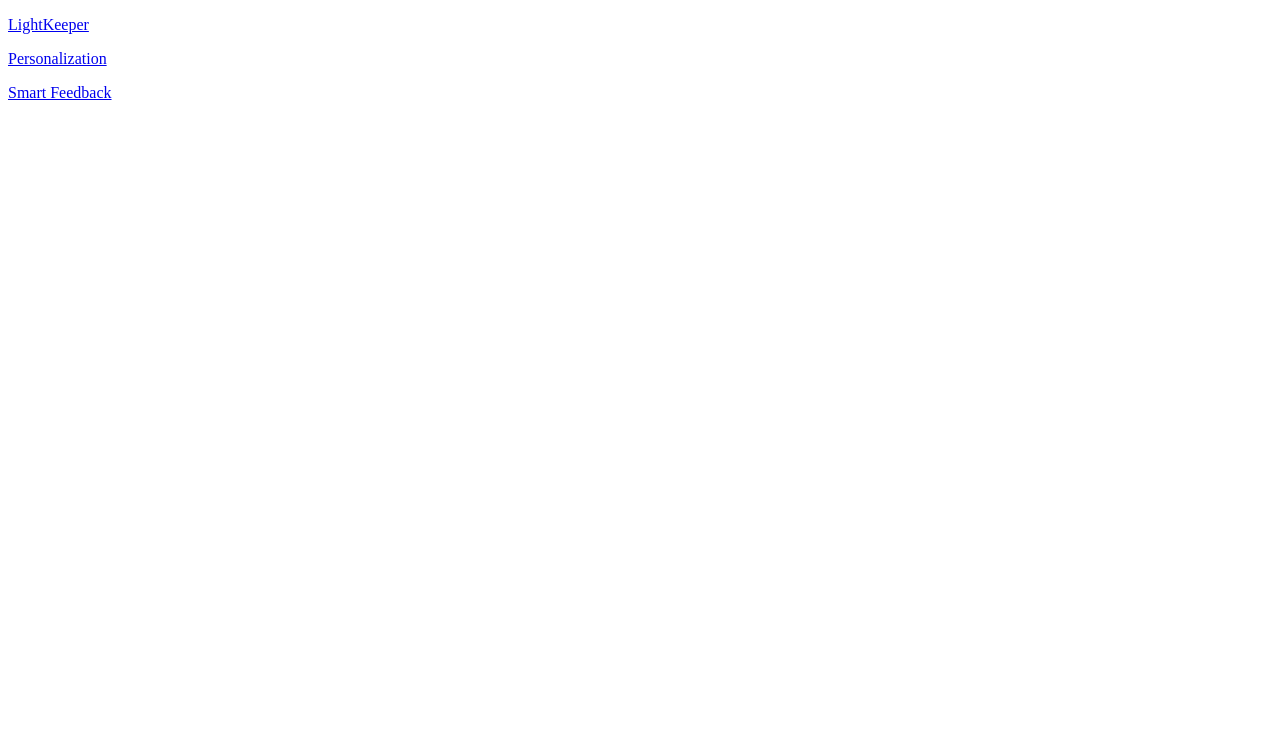
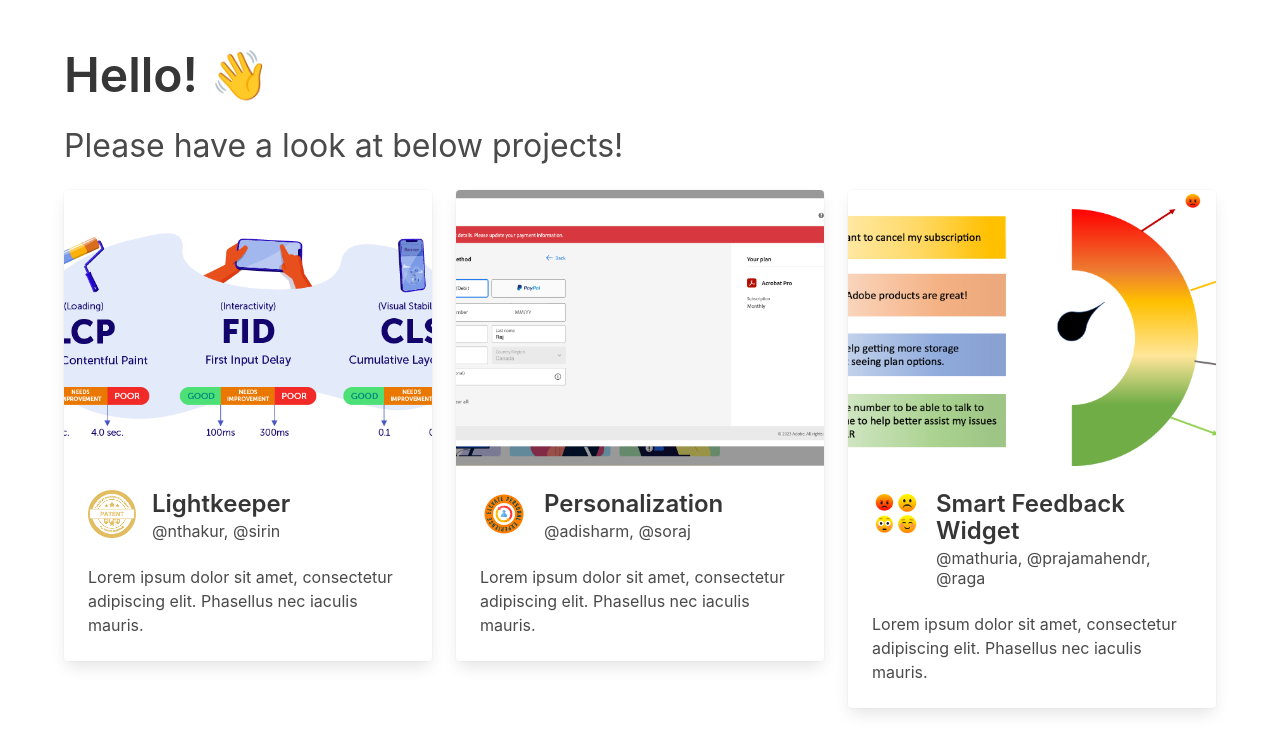
Before and after one commit to nkthakur48/nkthakur48.github.io, a plain HTML site: page index.html in a window 1280 px wide. Drawn offline with nearby package versions, Linux system fonts and the light colour scheme.

Commit message:
Revamped Landing page

```diff
--- /dev/null
+++ b/index.css
@@ -0,0 +1,11 @@
+.card {
+  transition: transform 0.5s;
+}
+.card:hover {
+  cursor: pointer;
+  transform: scale3d(1.05, 1.05, 1.05);
+  transition: transform 0.5s;
+}
+figure.image.is-4by3 img {
+  object-fit: cover;
+}
--- a/index.html
+++ b/index.html
@@ -4,11 +4,123 @@
     <meta charset="UTF-8" />
     <meta http-equiv="X-UA-Compatible" content="IE=edge" />
     <meta name="viewport" content="width=device-width, initial-scale=1.0" />
-    <title>Lightkeeper</title>
+    <link
+      rel="stylesheet"
+      href="https://cdn.jsdelivr.net/npm/bulma@0.9.4/css/bulma.min.css"
+    />
+    <link rel="stylesheet" href="./index.css" />
+    <title>Portfolio</title>
   </head>
   <body>
-    <p><a href="/projects/lightkeeper.html">LightKeeper</a></p>
-    <p><a href="/projects/personalization.html">Personalization</a></p>
-    <p><a href="/projects/smart-feedback.html">Smart Feedback</a></p>
+    <section class="section">
+      <div class="container">
+        <h1 class="title is-size-1">Hello! 👋</h1>
+        <p class="subtitle mt-2 is-size-3">
+          Please have a look at below projects!
+        </p>
+        <div class="columns">
+          <div class="column">
+            <div class="card" data-href="/projects/lightkeeper.html">
+              <div class="card-image">
+                <figure class="image is-4by3">
+                  <img
+                    src="/assets/lightkeeper_banner.webp"
+                    alt="Lightkeeper"
+                  />
+                </figure>
+              </div>
+              <div class="card-content">
+                <div class="media">
+                  <div class="media-left">
+                    <figure class="image is-48x48">
+                      <img
+                        src="/assets/lightkeeper_logo.png"
+                        alt="Lightkeeper"
+                      />
+                    </figure>
+                  </div>
+                  <div class="media-content">
+                    <p class="title is-4">Lightkeeper</p>
+                    <p class="subtitle is-6">@nthakur, @sirin</p>
+                  </div>
+                </div>
+
+                <div class="content">
+                  Lorem ipsum dolor sit amet, consectetur adipiscing elit.
+                  Phasellus nec iaculis mauris.
+                </div>
+              </div>
+            </div>
+          </div>
+          <div class="column">
+            <div class="card" data-href="/projects/personalization.html">
+              <div class="card-image">
+                <figure class="image is-4by3">
+                  <img
+                    src="./assets/personalization_banner.png"
+                    alt="Personalization"
+                  />
+                </figure>
+              </div>
+              <div class="card-content">
+                <div class="media">
+                  <div class="media-left">
+                    <figure class="image is-48x48">
+                      <img
+                        src="./assets/personalization_logo.png"
+                        alt="Personalization"
+                      />
+                    </figure>
+                  </div>
+                  <div class="media-content">
+                    <p class="title is-4">Personalization</p>
+                    <p class="subtitle is-6">@adisharm, @soraj</p>
+                  </div>
+                </div>
+
+                <div class="content">
+                  Lorem ipsum dolor sit amet, consectetur adipiscing elit.
+                  Phasellus nec iaculis mauris.
+                </div>
+              </div>
+            </div>
+          </div>
+          <div class="column">
+            <div class="card" data-href="/projects/smart-feedback-widget.html">
+              <div class="card-image">
+                <figure class="image is-4by3">
+                  <img
+                    src="./assets/smart-feedback_banner.png"
+                    alt="Smart Feedback Widget"
+                  />
+                </figure>
+              </div>
+              <div class="card-content">
+                <div class="media">
+                  <div class="media-left">
+                    <figure class="image is-48x48">
+                      <img
+                        src="./assets/smart-feedback_logo.png"
+                        alt="Smart Feedback Widget"
+                      />
+                    </figure>
+                  </div>
+                  <div class="media-content">
+                    <p class="title is-4">Smart Feedback Widget</p>
+                    <p class="subtitle is-6">@mathuria, @prajamahendr, @raga</p>
+                  </div>
+                </div>
+
+                <div class="content">
+                  Lorem ipsum dolor sit amet, consectetur adipiscing elit.
+                  Phasellus nec iaculis mauris.
+                </div>
+              </div>
+            </div>
+          </div>
+        </div>
+      </div>
+    </section>
+    <script src="./index.js" type="text/javascript"></script>
   </body>
 </html>
--- /dev/null
+++ b/index.js
@@ -0,0 +1,6 @@
+const cardsElem = document.querySelectorAll('.card')
+cardsElem.forEach((card) => {
+  card.addEventListener('click', () => {
+    console.log('cicked')
+  })
+})
```
Also changed, not shown: assets/lightkeeper_banner.webp (added), assets/lightkeeper_logo.png (added), assets/personalization_banner.png (added), assets/personalization_logo.png (added), assets/smart-feedback_banner.png (added), assets/smart-feedback_logo.png (added), projects/smart-feedback-widget.html (renamed from projects/smart-feedback.html).
